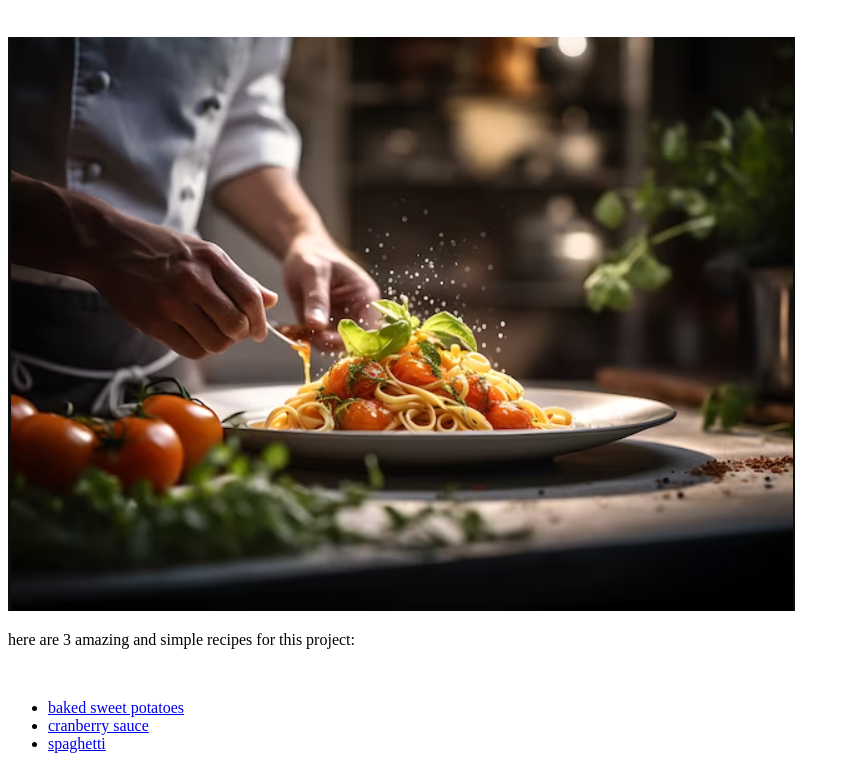
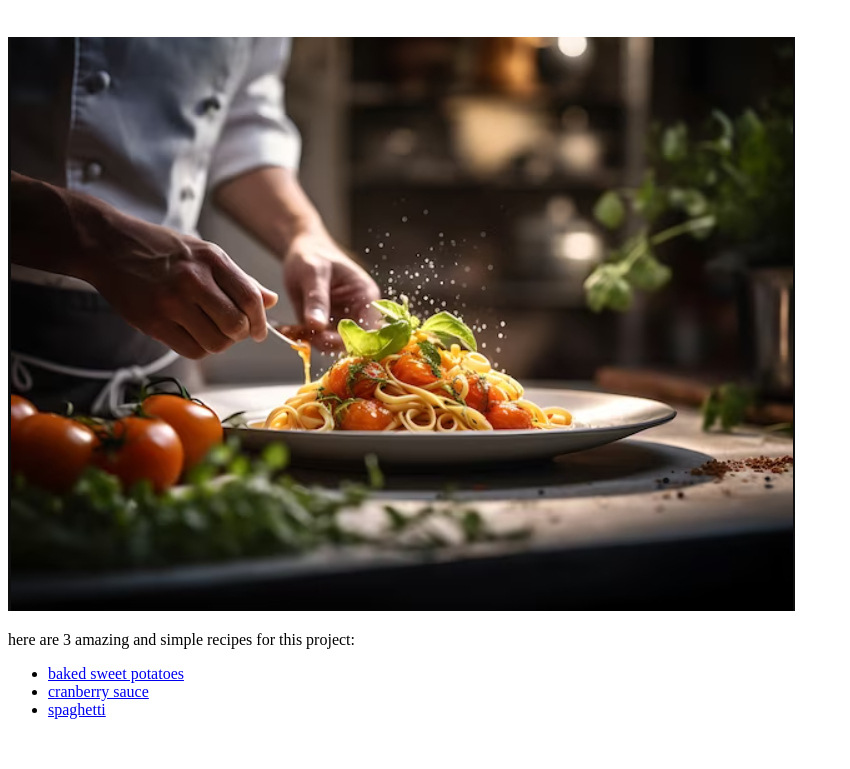
Before and after one commit to creespie/odin-recipes, a plain HTML site: page index.html in a window 1280 px wide. Shown: the part 61-830 px from the top of the page, without its empty margins (0-850 px from the left). After the commit the page ends 800 px from the top, so only its background shows below. Drawn offline with Linux system fonts and the light colour scheme.

Commit message:
Add Live link, fix style in index

```diff
--- a/index.html
+++ b/index.html
@@ -8,7 +8,7 @@
         <h1>Odin Recipes</h1><br>
         <img src="images/cooking-display.png" alt="cooking display"><br>
 
-        <p>here are 3 amazing and simple recipes for this project:</p><br>
+        <p>here are 3 amazing and simple recipes for this project:</p>
         <ul>
             <li><a href="recipes/baked-sweet-potatoes.html">baked sweet potatoes</a></li>
             <li><a href="recipes/cranberry-sauce.html">cranberry sauce</a></li>
```
Also changed, not shown: 1 other file.
